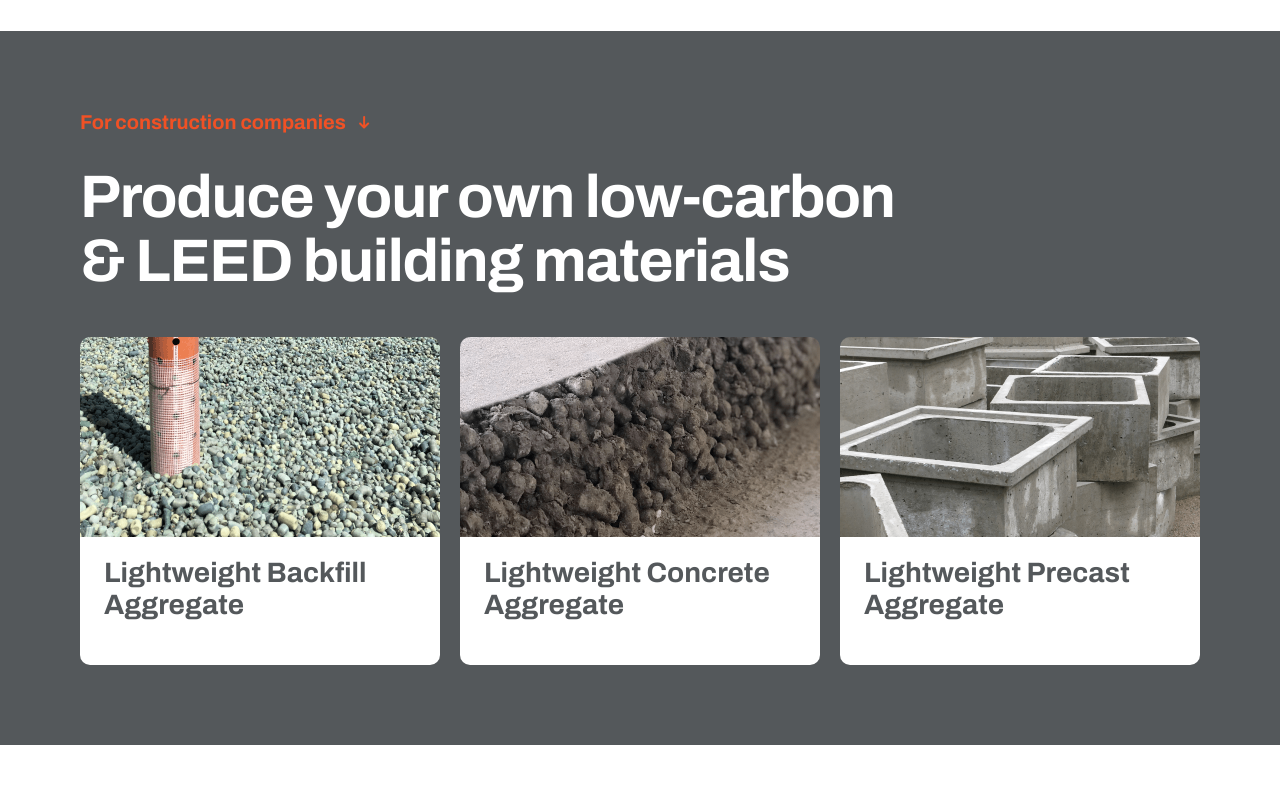
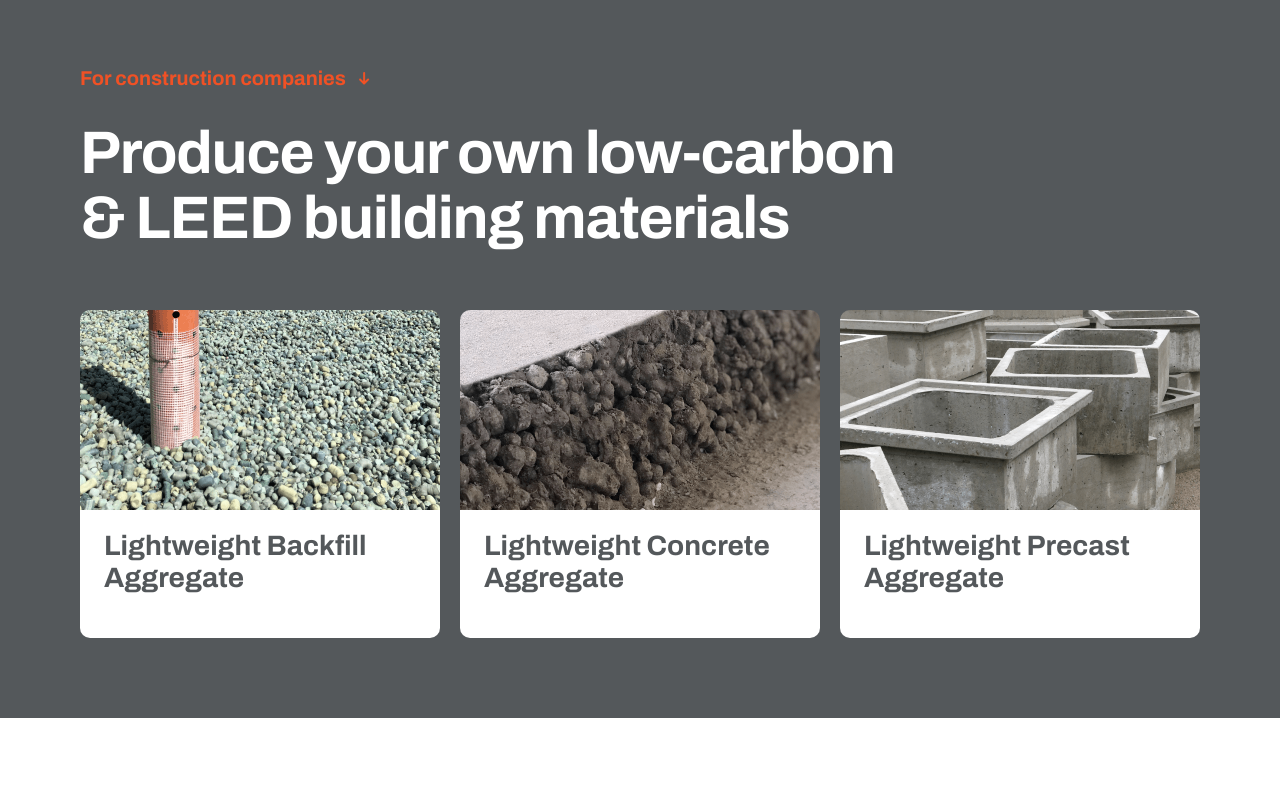
Before and after one commit to Apiary-Arqlite/arqlite, a React (Create React App) app: page / in a window 1280 px wide. Shown: the part 2860-3659 px from the top of the page. Built offline with nearby package versions, Linux system fonts and the light colour scheme.

Commit message:
wip make dynamic prop F2 marginbottom

```diff
--- a/src/components/Card.js
+++ b/src/components/Card.js
@@ -148,7 +148,7 @@ const CardLinkIcon = styled(DownloadIcon)`
 //Card link text that will render styled <p> for Link text on  Horiz Card
 const CardLinkText = styled.p`
   font-weight: ${({ theme }) => theme.fontWeights.bold};
-  font-size: ${(props) => props.theme.fontSizes.xs};
+  font-size: ${({theme}) => theme.fontSizes.xs};
   color: ${({ theme }) => theme.colors.dark};
 
   line-height: 1.25;
--- a/src/components/Main.js
+++ b/src/components/Main.js
@@ -67,7 +67,7 @@ function Main({ onDownloadClick }) {
     <main>
       <NavBar handleArrangeMeetingClick={handleArrangeMeetingClick} />
       <Section dark>
-        <Section.Title>Our products</Section.Title>
+        <Section.Title marginBottom="44px">Our products</Section.Title>
         <Cards>
           {data.productCards.map((card, i) => (
             <Cards.Card key={i} card={card} horiz>
@@ -111,7 +111,7 @@ function Main({ onDownloadClick }) {
           For construction companies{" "}
           <img className="section__marker-icon" src={markerIconPath} />
         </Section.Marker>
-        <Section.Title>
+        <Section.Title marginBottom="60px">
           Produce your own low-carbon <br></br> & LEED building materials
         </Section.Title>
         <Cards>
@@ -136,7 +136,7 @@ function Main({ onDownloadClick }) {
           For plastic companies and recyclers{" "}
           <img className="section__marker-icon" src={markerIconPath} />
         </Section.Marker>
-        <Section.Title>
+        <Section.Title marginBottom="32px">
           Recycle plastics <br></br> that no one else can
         </Section.Title>
         <Section.CaptionLarge>
@@ -152,7 +152,7 @@ function Main({ onDownloadClick }) {
           For eco-conscious brands{" "}
           <img className="section__marker-icon" src={markerIconPath} />
         </Section.Marker>
-        <Section.Title>
+        <Section.Title marginBottom="60px">
           Recycle post-industrial <br></br> and post-consumer waste <br></br>{" "}
           into sustainable products
         </Section.Title>
@@ -174,7 +174,7 @@ function Main({ onDownloadClick }) {
         </Cards>
       </Section>
       <Section>
-        <Section.Title>
+        <Section.Title marginBottom="74px">
           We set up <br></br> the process for you
         </Section.Title>
 
--- a/src/components/Section.js
+++ b/src/components/Section.js
@@ -26,6 +26,7 @@ const SectionMarker = styled.h4`
   display: flex;
   //trying this to standardize spacing
   /* margin: 0 0 100px; */
+
   margin: 0 0 32px;
 `;
 
@@ -36,7 +37,12 @@ const SectionTitle = styled.h2`
   line-height: 107%;
   letter-spacing: -0.02em;
   //trying this to standardize spacing
-  margin: 0 0 44px;
+  /* margin: 0 0 44px; */
+  margin-bottom:${(props) => props.marginBottom};
+  margin-top:0;
+  margin-left:0;
+  margin-right:0;
+
 `;
 
 // Create a CaptionLarge component that will render an <p> tag with styles
@@ -148,8 +154,8 @@ const MeetingCardArqliteLicensingDeckLink = styled.a`
   letter-spacing: 0.02em;
   background: transparent;
   color: #ffffff;
-  text-decoration:none;
- align-items:center;
+  text-decoration: none;
+  align-items: center;
   border: none;
   padding: 0;
   border-radius: 10px;
@@ -186,7 +192,8 @@ Section.Footer = Footer;
 Section.MeetingCard = MeetingCard;
 Section.MeetingCardContainer = MeetingCardContainer;
 Section.MeetingCardButton = MeetingCardButton;
-Section.MeetingCardArqliteLicensingDeckLink  = MeetingCardArqliteLicensingDeckLink ;
+Section.MeetingCardArqliteLicensingDeckLink =
+  MeetingCardArqliteLicensingDeckLink;
 Section.MeetingCardAction = MeetingCardAction;
 Section.MeetingCardIcon = MeetingCardIcon;
 Section.TimelineCards = TimelineCards;
```
